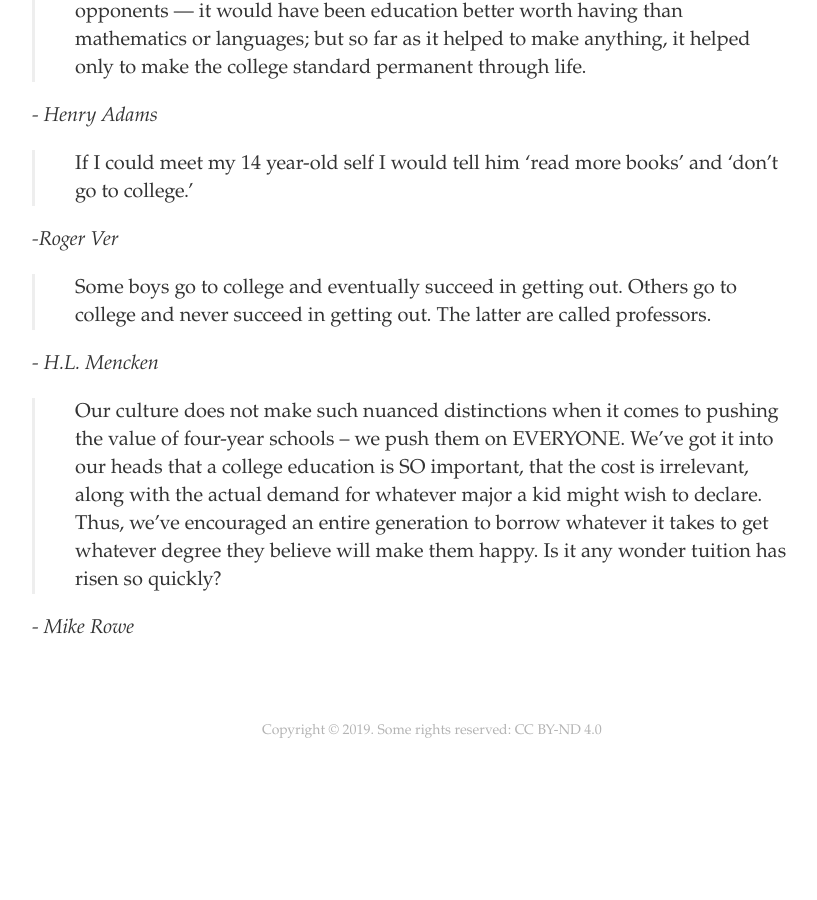
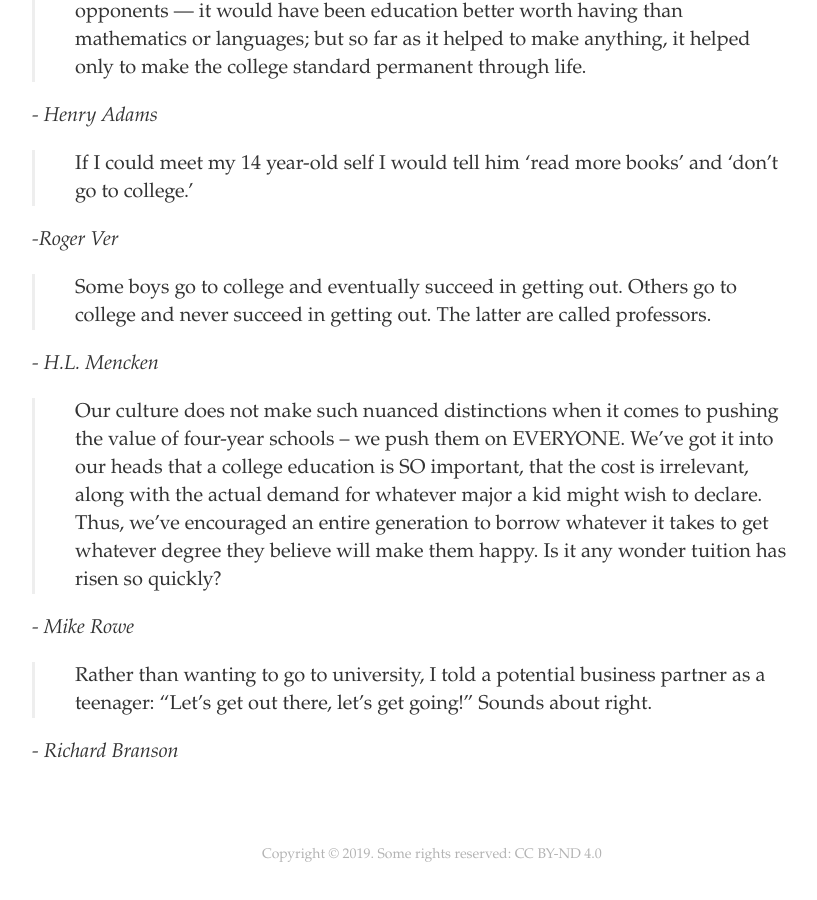
Before and after one commit to derykmakgill/nsi, a Jekyll site: the page built from commonplace.md, in a window 1280 px wide and 900 px high, scrolled down 2666 px. Shown: the whole window, without its empty margins (208-1025 px from the left). Built offline with Jekyll 4.4.1, drawn with Linux system fonts in a browser that asks for light colours; before the commit the page ends 3442 px from its top, so only the background shows below that.

Commit message:
Update commonplace.md

```diff
--- a/commonplace.md
+++ b/commonplace.md
@@ -76,3 +76,7 @@ A living collection of quotes against college, with contributors like best-selli
 > Our culture does not make such nuanced distinctions when it comes to pushing the value of four-year schools – we push them on EVERYONE. We’ve got it into our heads that a college education is SO important, that the cost is irrelevant, along with the actual demand for whatever major a kid might wish to declare. Thus, we’ve encouraged an entire generation to borrow whatever it takes to get whatever degree they believe will make them happy. Is it any wonder tuition has risen so quickly?
 
 <cite>- Mike Rowe</cite>
+
+> Rather than wanting to go to university, I told a potential business partner as a teenager: “Let’s get out there, let’s get going!” Sounds about right.
+
+<cite>- Richard Branson</cite>
```
